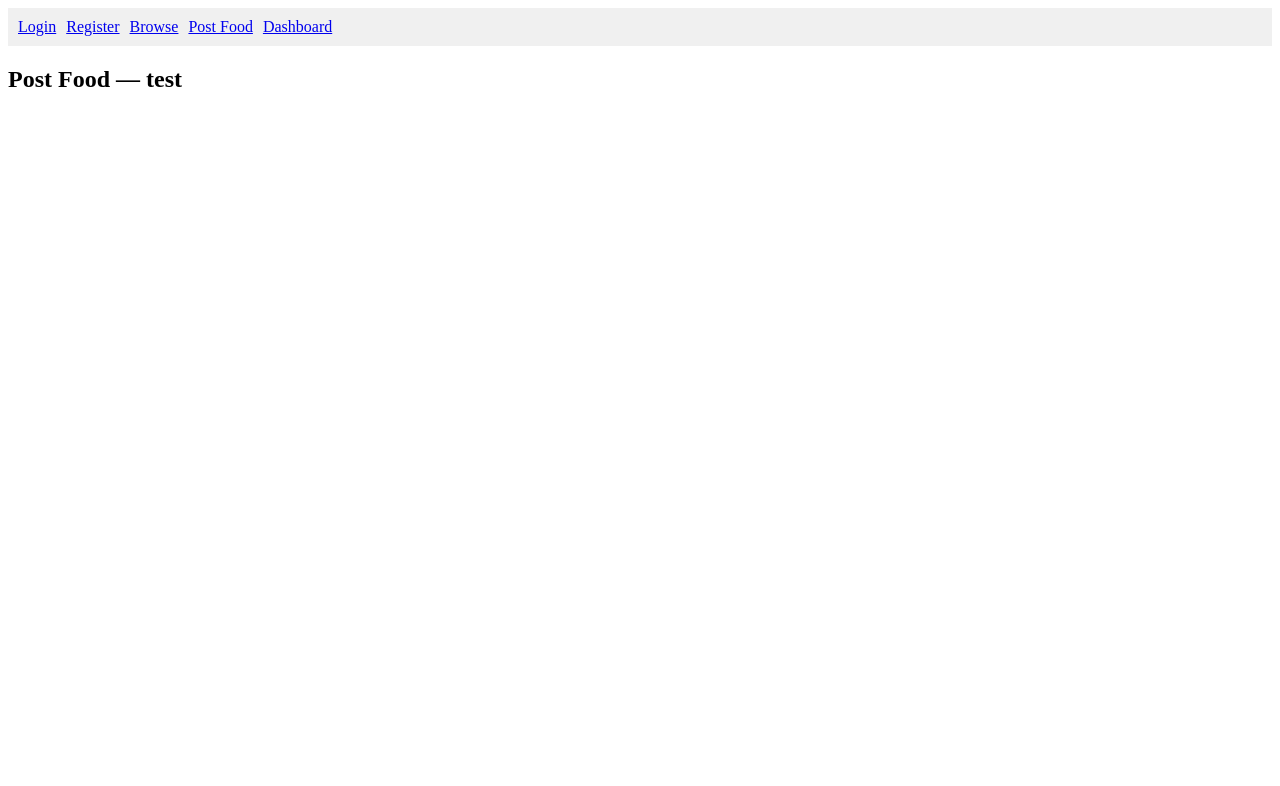
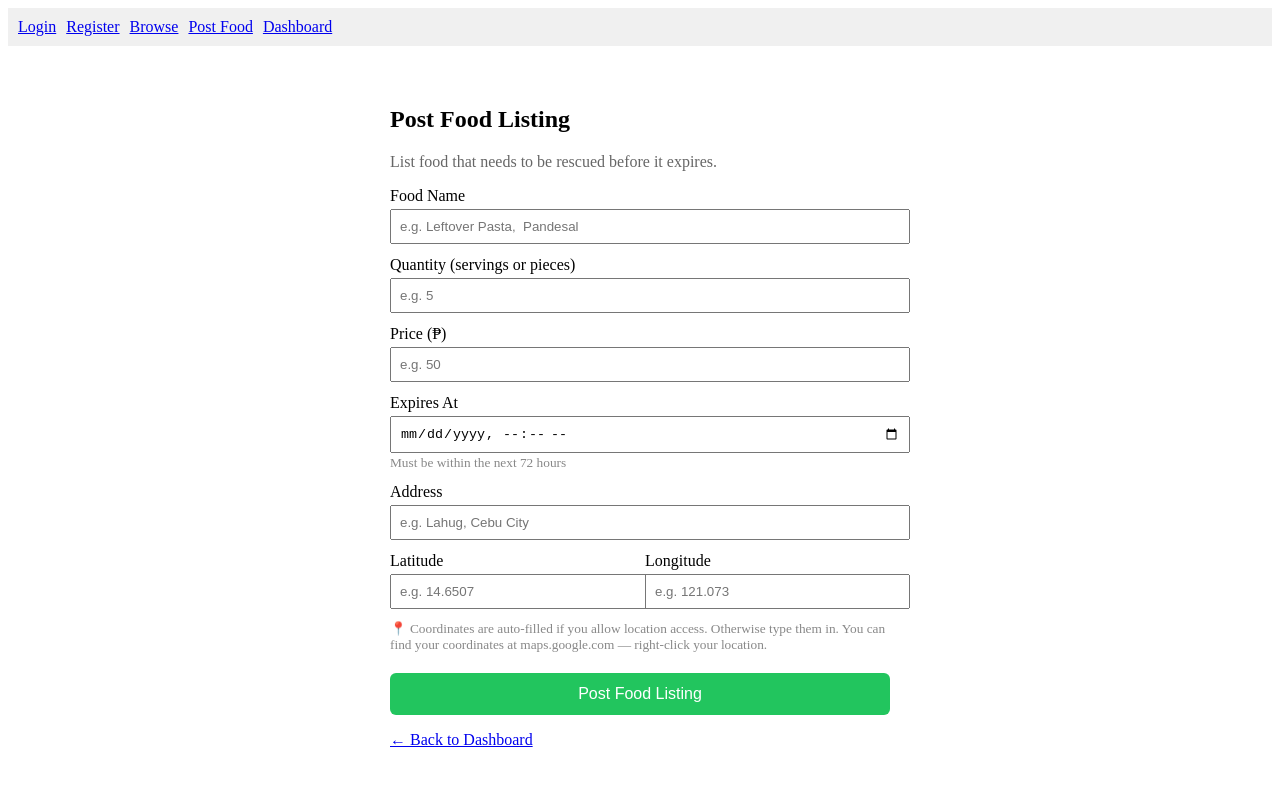
Before and after one commit to Karuizawakei19/test2, a React (Vite) app in the folder client/: page /post in a window 1280 px wide. Shown: the top 786 px of the page. Built offline with nearby package versions, Linux system fonts and the light colour scheme; no server answers.

Commit message:
updated frontend

```diff
--- a/client/src/pages/Browse.jsx
+++ b/client/src/pages/Browse.jsx
@@ -1,5 +1,20 @@
+import { useEffect } from 'react';
+import { useNavigate } from 'react-router-dom';
 
 function Browse() {
-  return <h2>Browse Food — test</h2>;
+  const navigate = useNavigate();
+
+  useEffect(() => {
+    const token = localStorage.getItem('token');
+    if (!token) navigate('/');
+  }, []);
+
+  return (
+    <div style={{ padding: '40px' }}>
+      <h2> Browse Available Food</h2>
+      <p style={{ color: '#888' }}>Food listings with distance and urgency — placeholder</p>
+    </div>
+  );
 }
+
 export default Browse;
--- a/client/src/pages/PostFood.jsx
+++ b/client/src/pages/PostFood.jsx
@@ -1,6 +1,201 @@
 
-// Providers will post food here
+
+import { useState } from 'react';
+import { useNavigate } from 'react-router-dom';
+import api from '../api';
+
 function PostFood() {
-  return <h2>Post Food — test</h2>;
+
+  const [foodName, setFoodName] = useState('');
+  const [quantity, setQuantity] = useState('');
+  const [originalPrice, setOriginalPrice] = useState('');
+  const [expiresAt, setExpiresAt] = useState('');
+  const [address, setAddress] = useState('');
+  const [latitude, setLatitude] = useState('');
+  const [longitude, setLongitude] = useState('');
+  const [error, setError] = useState('');
+  const [loading, setLoading] = useState(false);
+
+  const navigate = useNavigate();
+
+  // When the page loads, try to get the user's GPS location automatically
+  useState(() => {
+    navigator.geolocation.getCurrentPosition(
+      (pos) => {
+        // Success
+        setLatitude(pos.coords.latitude.toString());
+        setLongitude(pos.coords.longitude.toString());
+      },
+      () => {
+        // User denied location — they can type coordinates manually
+        console.log('Location not available, user can enter manually');
+      }
+    );
+  });
+
+  async function handleSubmit(e) {
+    e.preventDefault();
+    setLoading(true);
+    setError('');
+
+    // Get the token from localStorage
+    const token = localStorage.getItem('token');
+
+    if (!token) {
+      navigate('/'); // not logged in, go back to login
+      return;
+    }
+
+    try {
+      // Send the form data to the backend
+      const res = await api.post('/listings', {
+        foodName,
+        quantity,
+        originalPrice,
+        expiresAt,
+        address,
+        latitude,
+        longitude,
+      }, {
+        headers: { Authorization: `Bearer ${token}` }
+      });
+
+      // Success
+      alert(`"${res.data.listing.foodName}" has been listed!`);
+      navigate('/dashboard');
+
+    } catch (err) {
+      // Show the error from the server
+      setError(err.response?.data?.error || 'Failed to post listing. Try again.');
+    } finally {
+      setLoading(false);
+    }
+  }
+
+  return (
+    <div style={{ padding: '40px', maxWidth: '500px', margin: '0 auto' }}>
+      <h2> Post Food Listing</h2>
+      <p style={{ color: '#666' }}>List food that needs to be rescued before it expires.</p>
+
+      {error && (
+        <p style={{ color: 'red', background: '#fff0f0', padding: '10px', borderRadius: '4px' }}>
+          {error}
+        </p>
+      )}
+
+      <form onSubmit={handleSubmit}>
+
+        <div style={{ marginBottom: '12px' }}>
+          <label>Food Name</label><br />
+          <input
+            type="text"
+            value={foodName}
+            onChange={e => setFoodName(e.target.value)}
+            placeholder="e.g. Leftover Pasta,  Pandesal"
+            required
+            style={{ width: '100%', padding: '8px', marginTop: '4px' }}
+          />
+        </div>
+
+        <div style={{ marginBottom: '12px' }}>
+          <label>Quantity (servings or pieces)</label><br />
+          <input
+            type="number"
+            value={quantity}
+            onChange={e => setQuantity(e.target.value)}
+            placeholder="e.g. 5"
+            min="1"
+            required
+            style={{ width: '100%', padding: '8px', marginTop: '4px' }}
+          />
+        </div>
+
+        <div style={{ marginBottom: '12px' }}>
+          <label>Price (₱)</label><br />
+          <input
+            type="number"
+            value={originalPrice}
+            onChange={e => setOriginalPrice(e.target.value)}
+            placeholder="e.g. 50"
+            min="0"
+            step="0.01"
+            required
+            style={{ width: '100%', padding: '8px', marginTop: '4px' }}
+          />
+        </div>
+
+        <div style={{ marginBottom: '12px' }}>
+          <label>Expires At</label><br />
+          {/* datetime-local gives a date + time picker in the browser */}
+          <input
+            type="datetime-local"
+            value={expiresAt}
+            onChange={e => setExpiresAt(e.target.value)}
+            required
+            style={{ width: '100%', padding: '8px', marginTop: '4px' }}
+          />
+          <small style={{ color: '#888' }}>Must be within the next 72 hours</small>
+        </div>
+
+        <div style={{ marginBottom: '12px' }}>
+          <label>Address</label><br />
+          <input
+            type="text"
+            value={address}
+            onChange={e => setAddress(e.target.value)}
+            placeholder="e.g. Lahug, Cebu City"
+            required
+            style={{ width: '100%', padding: '8px', marginTop: '4px' }}
+          />
+        </div>
+
+        {/* Latitude and Longitude — auto-filled by GPS or typed manually */}
+        <div style={{ display: 'flex', gap: '10px', marginBottom: '12px' }}>
+          <div style={{ flex: 1 }}>
+            <label>Latitude</label><br />
+            <input
+              type="number"
+              value={latitude}
+              onChange={e => setLatitude(e.target.value)}
+              placeholder="e.g. 14.6507"
+              step="any"
+              required
+              style={{ width: '100%', padding: '8px', marginTop: '4px' }}
+            />
+          </div>
+          <div style={{ flex: 1 }}>
+            <label>Longitude</label><br />
+            <input
+              type="number"
+              value={longitude}
+              onChange={e => setLongitude(e.target.value)}
+              placeholder="e.g. 121.073"
+              step="any"
+              required
+              style={{ width: '100%', padding: '8px', marginTop: '4px' }}
+            />
+          </div>
+        </div>
+        <small style={{ color: '#888', display: 'block', marginBottom: '20px' }}>
+          📍 Coordinates are auto-filled if you allow location access. Otherwise type them in.
+          You can find your coordinates at maps.google.com — right-click your location.
+        </small>
+
+        <button
+          type="submit"
+          disabled={loading}
+          style={{ width: '100%', padding: '12px', backgroundColor: '#22c55e', color: 'white', border: 'none', borderRadius: '6px', cursor: 'pointer', fontSize: '16px' }}
+        >
+          {loading ? 'Posting...' : 'Post Food Listing'}
+        </button>
+
+      </form>
+
+      <p style={{ marginTop: '16px' }}>
+        <a href="/dashboard">← Back to Dashboard</a>
+      </p>
+    </div>
+  );
 }
+
 export default PostFood;
--- a/client/src/pages/ProviderDashboard.jsx
+++ b/client/src/pages/ProviderDashboard.jsx
@@ -1,4 +1,53 @@
+import { useEffect } from 'react';
+import { useNavigate } from 'react-router-dom';
+
 function ProviderDashboard() {
-  return <h2>Provider Dashboard — test</h2>;
+  const navigate = useNavigate();
+
+
+  const name = localStorage.getItem('name');
+  const role = localStorage.getItem('role');
+
+  // If not logged in or not a provider, redirect to login
+  useEffect(() => {
+    const token = localStorage.getItem('token');
+    if (!token) {
+      navigate('/');
+    }
+  }, []);
+
+  return (
+    <div style={{ padding: '40px', maxWidth: '600px', margin: '0 auto' }}>
+      <h2> Welcome, {name || 'Provider'}!</h2>
+      <p style={{ color: '#666' }}>Manage your food listings here.</p>
+
+      <div style={{ marginTop: '24px' }}>
+        <button
+          onClick={() => navigate('/post')}
+          style={{ padding: '12px 24px', backgroundColor: '#22c55e', color: 'white', border: 'none', borderRadius: '6px', cursor: 'pointer', fontSize: '16px' }}
+        >
+          + Post New Food Listing
+        </button>
+      </div>
+
+      <div style={{ marginTop: '32px', padding: '20px', background: '#f9f9f9', borderRadius: '8px' }}>
+        <p style={{ color: '#888' }}>Your listings will appear here.</p>
+      </div>
+
+      <p style={{ marginTop: '24px' }}>
+        <button
+          onClick={() => {
+            // Clear everything from localStorage
+            localStorage.clear();
+            navigate('/');
+          }}
+          style={{ background: 'none', border: '1px solid #ccc', padding: '8px 16px', borderRadius: '4px', cursor: 'pointer' }}
+        >
+          Logout
+        </button>
+      </p>
+    </div>
+  );
 }
+
 export default ProviderDashboard;
```
Also changed, not shown: 1 other file (tests, documents, lock files or other folders).
